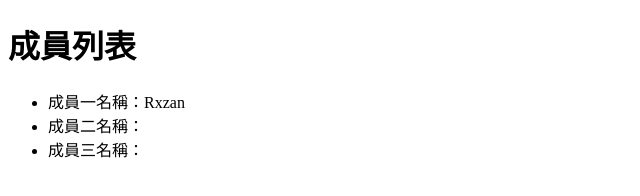
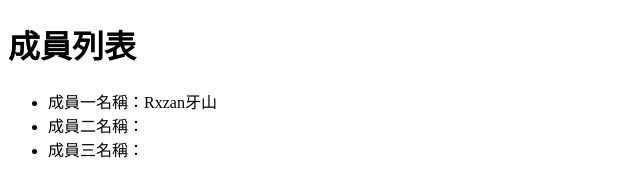
Before and after one commit to TzuruC/1122-4b, a plain HTML site: page index.html in a window 1280 px wide. Shown: the full height of the page, 0-640 px from the left. Drawn offline with Linux system fonts and the light colour scheme.

Commit message:
修改成員一名稱

```diff
--- a/index.html
+++ b/index.html
@@ -8,7 +8,7 @@
 <body>
     <h1>成員列表</h1>
     <ul>
-        <li>成員一名稱：Rxzan</li>
+        <li>成員一名稱：Rxzan牙山</li>
         <li>成員二名稱：</li>
         <li>成員三名稱：</li>
     </ul>
```
